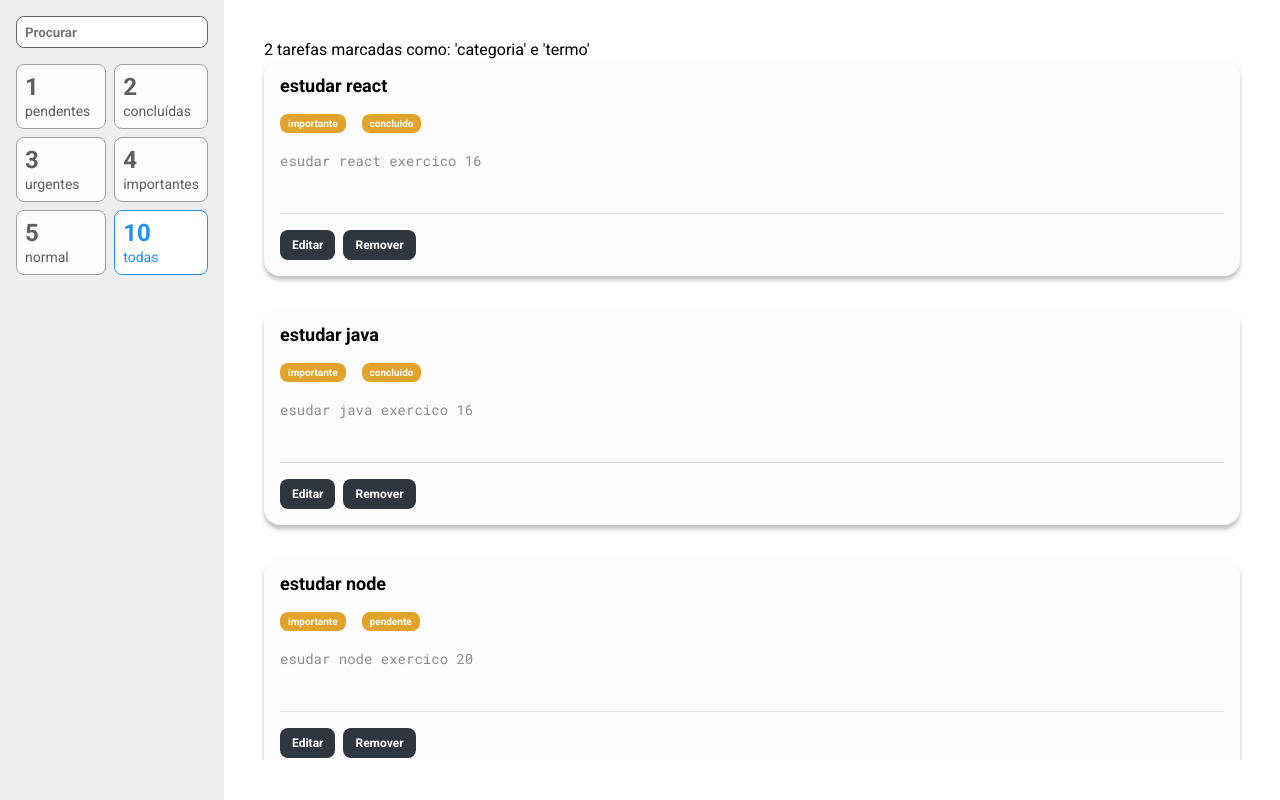
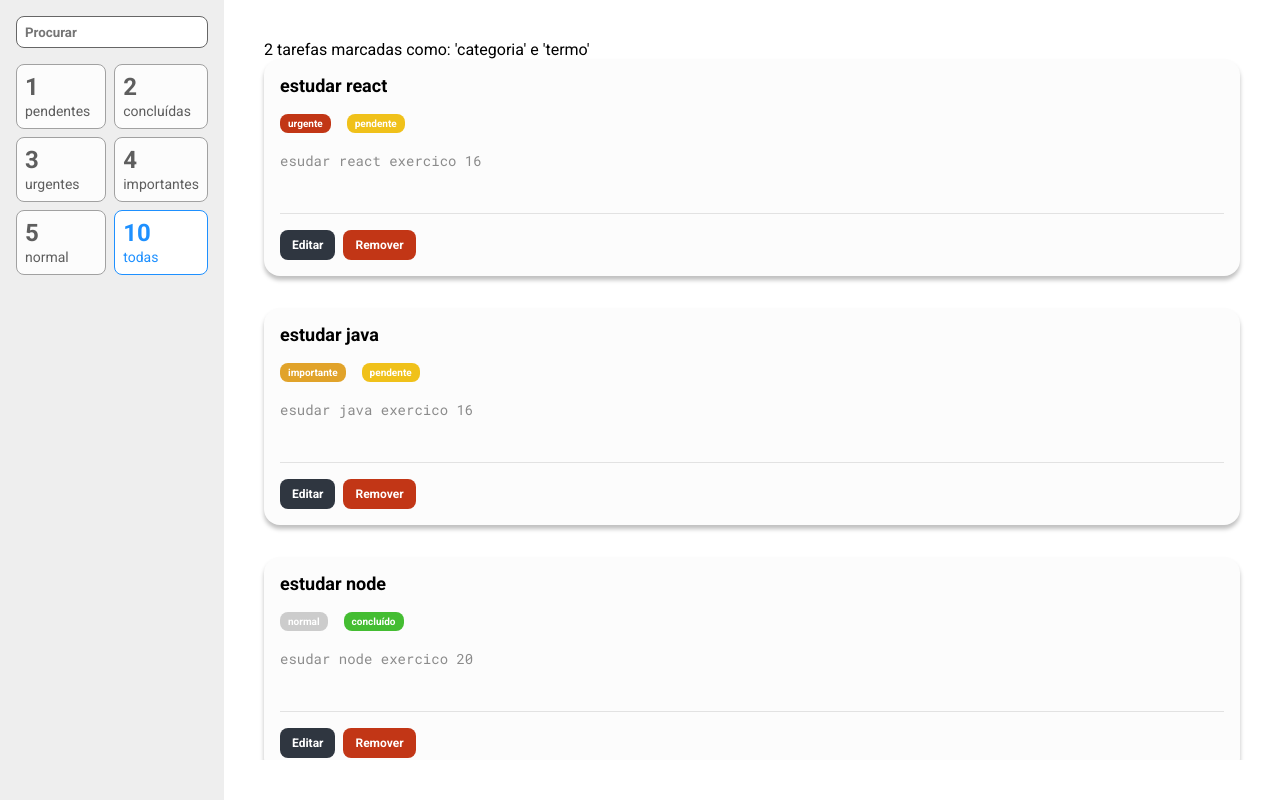
Before and after one commit to joaomiguelg/toDo-React, a React (Vite) app: page / in a window 1280 px wide. Built offline with nearby package versions, Linux system fonts and the light colour scheme; the HTML template or start-up script is replaced by a standard one.

Commit message:
create enums for bacgground color tags

```diff
--- a/src/components/Task/index.tsx
+++ b/src/components/Task/index.tsx
@@ -1,11 +1,13 @@
 import { useState } from 'react'
 import * as S from './styles'
+
+import * as enums from '../../utils/enums/Task'
 
 
 type Props = {
     title: string,
-    priority: string,
-    status: string,
+    priority: enums.Priority,
+    status: enums.Status,
     description: string
 }
 
@@ -16,21 +18,21 @@ const Task = ({title, priority, status, description}: Props) => {
     return (
         <S.Card>
         <S.Title>{title}</S.Title>
-        <S.Tag>{priority}</S.Tag>
-        <S.Tag>{status}</S.Tag>
+        <S.Tag param='priority' priority={priority}>{priority}</S.Tag>
+        <S.Tag param='status' status={status}>{status}</S.Tag>
         <S.Description value={description}/>
         <S.ActionBar>
             {isEditing ? (
                 <>
 
-                <S.Button>Salvar</S.Button>
-                <S.Button onClick={() => setIsEditing(false)}>Cancelar</S.Button>
+                <S.SaveButton>Salvar</S.SaveButton>
+                <S.CancelButton onClick={() => setIsEditing(false)}>Cancelar</S.CancelButton>
 
                 </>
             ): (
                 <>
                 <S.Button onClick={() => setIsEditing(true)}>Editar</S.Button>
-                <S.Button>Remover</S.Button>
+                <S.CancelButton>Remover</S.CancelButton>
                 </>
             )}
 
--- a/src/components/Task/styles.ts
+++ b/src/components/Task/styles.ts
@@ -1,4 +1,33 @@
 import styled from "styled-components";
+import vars from "../../styles/vars";
+
+import * as enums from '../../utils/enums/Task'
+
+type TagProps = {
+    priority?: enums.Priority,
+    status?: enums.Status,
+    param: 'status' | 'priority'
+}
+
+function returnBackgroundTag(props: TagProps): string {
+
+    if(props.param === 'priority') {
+
+        if (props.priority === enums.Priority.URGENTE) return vars.red
+        if (props.priority === enums.Priority.IMPORTANTE) return vars.yellow2
+
+    } else {
+
+        if (props.status === enums.Status.PENDENTE) return vars.yellow
+        if (props.status === enums.Status.CONCLUIDO) return vars.green
+
+    }
+
+
+    return '#ccc'
+
+}
+
 
 export const Card = styled.div`
 
@@ -19,13 +48,13 @@ margin-bottom: 16px;
 
 `
 
-export const Tag = styled.span`
+export const Tag = styled.span<TagProps>`
 
 padding: 4px 8px;
 color: #ffff;
 font-weight: bold;
 font-size: 10px;
-background-color: #E1A32A;
+background-color: ${(props) => returnBackgroundTag(props)};
 border-radius: 8px;
 margin-right: 16px;
 display: inline-block;
@@ -70,3 +99,15 @@ border-radius: 8px;
 margin-right: 8px;
 
 `
+
+export const SaveButton = styled(Button)`
+
+background-color: ${vars.green};
+
+`
+
+export const CancelButton = styled(Button)`
+
+background-color: ${vars.red};
+
+`
--- a/src/containers/ToDos/index.tsx
+++ b/src/containers/ToDos/index.tsx
@@ -2,23 +2,25 @@ import Task from "../../components/Task";
 
 import * as S from './styles'
 
+import * as enums from '../../utils/enums/Task'
+
 const tasks = [
   {
     title: 'estudar react',
-    priority: 'importante',
-    status: 'concluido',
+    priority: enums.Priority.URGENTE,
+    status: enums.Status.PENDENTE,
     descrition: 'esudar react exercico 16'
   },
   {
     title: 'estudar java',
-    priority: 'importante',
-    status: 'concluido',
+    priority: enums.Priority.IMPORTANTE,
+    status: enums.Status.PENDENTE,
     descrition: 'esudar java exercico 16'
   },
   {
     title: 'estudar node',
-    priority: 'importante',
-    status: 'pendente',
+    priority: enums.Priority.NORMAL,
+    status: enums.Status.CONCLUIDO,
     descrition: 'esudar node exercico 20'
   }
 ]
--- /dev/null
+++ b/src/styles/vars.ts
@@ -0,0 +1,6 @@
+export default {
+    red: '#C23616',
+    green: '#44BD32',
+    yellow: '#F0C11A',
+    yellow2: '#E1A32A'
+}
--- /dev/null
+++ b/src/utils/enums/Task.ts
@@ -0,0 +1,11 @@
+ export enum Priority {
+    URGENTE = 'urgente',
+    IMPORTANTE = 'importante',
+    NORMAL = 'normal'
+
+}
+
+export enum Status {
+    PENDENTE = 'pendente',
+    CONCLUIDO = 'concluído'
+}
```
